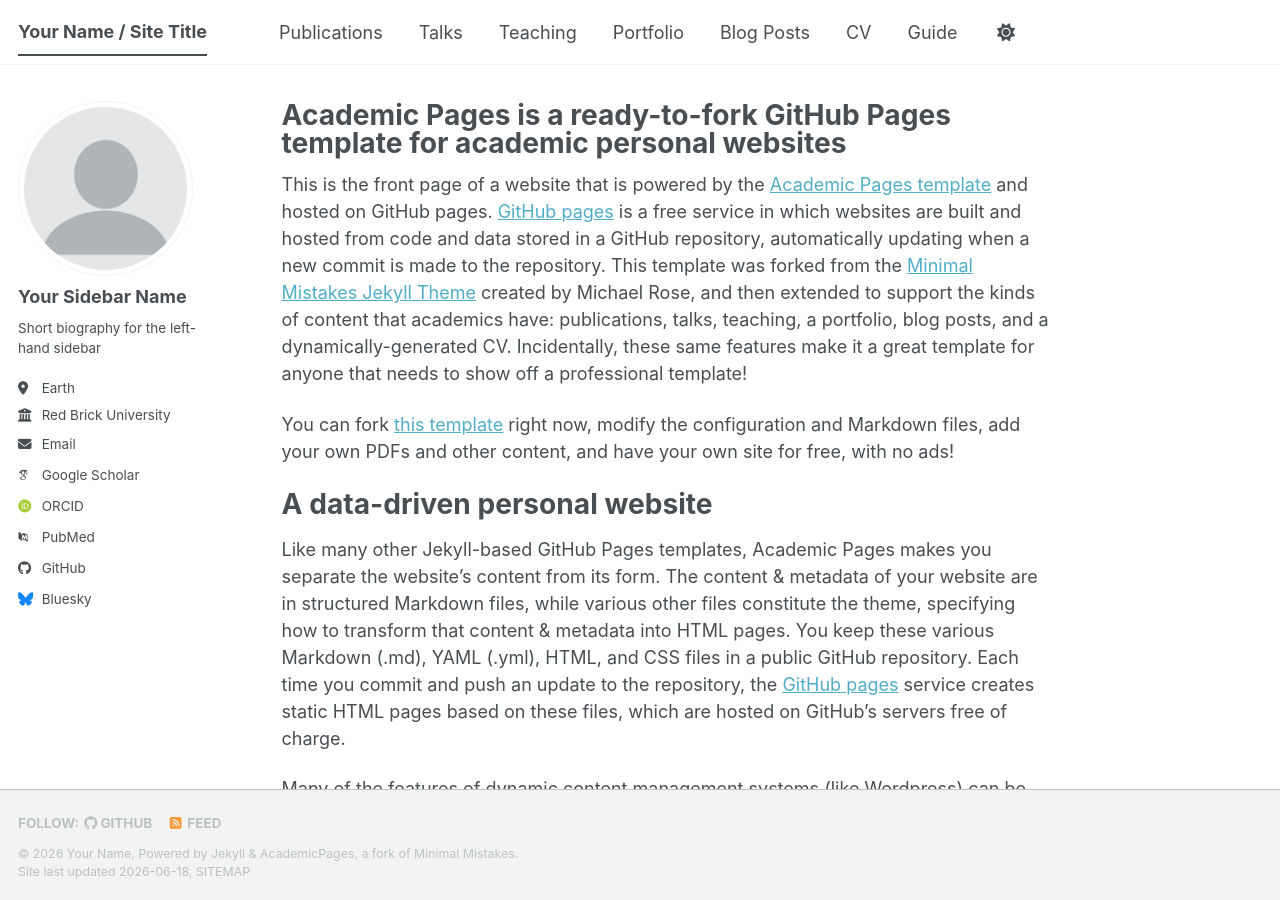
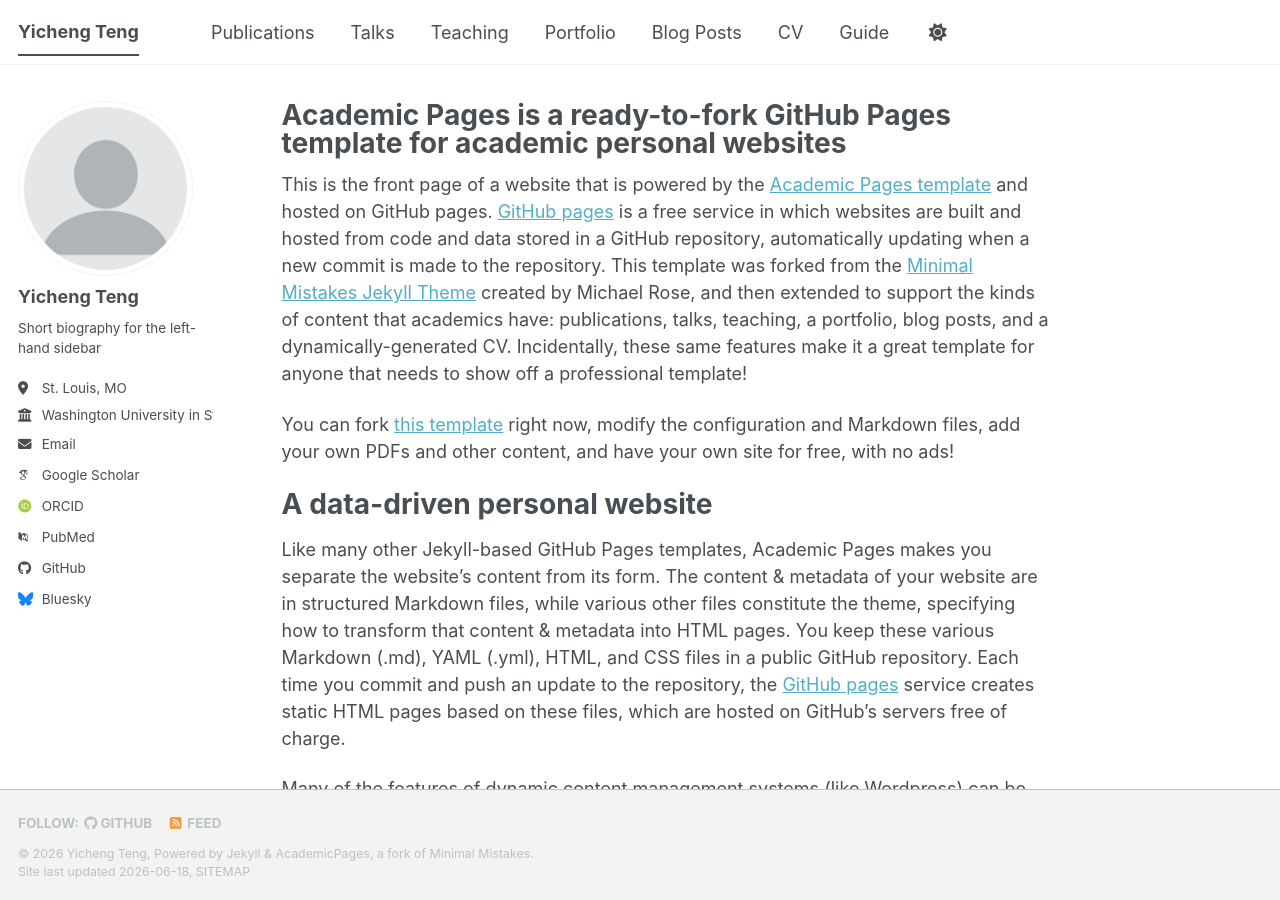
Before and after one commit to Yicheng-Teng/Yicheng-Teng.github.io, a Jekyll site: the page built from _pages/about.md, in a window 1280 px wide and 900 px high. Built offline with Jekyll 4.4.1, drawn with Linux system fonts in a browser that asks for light colours; some web fonts are replaced; a script bundle is joined from its source files by our own code; library files that are not in the unit come from our copies.

Commit message:
Update personal details in _config.yml
Updated personal information including name, description, and contact details.

```diff
--- a/_config.yml
+++ b/_config.yml
@@ -9,14 +9,14 @@
 # Basic Site Settings
 locale                   : "en-US"
 site_theme               : "default" # The available themes options are "default", "air", "sunrise", "mint", "dirt" and "contrast"
-title                    : "Your Name / Site Title"
+title                    : "Yicheng Teng"
 title_separator          : "-"
-name                     : &name "Your Name"
-description              : &description "Your Name's academic portfolio"   # Update this with a general description of your site, this is the default if not overridden by a page
-url                      : https://academicpages.github.io # The base hostname & protocol for your site e.g. "https://[your GitHub username].github.io",
+name                     : &name "Yicheng Teng"
+description              : &description "Ph.D. student in Statistics"   # Update this with a general description of your site, this is the default if not overridden by a page
+url                      : https://Yicheng-Teng.github.io # The base hostname & protocol for your site e.g. "https://[your GitHub username].github.io",
                                                            # or if you already have some other page hosted on Github then use "https://[your GitHub username].github.io/[Your Repo Name]"
 baseurl                  : "" # the subpath of your site, e.g. "/blog"
-repository               : "academicpages/academicpages.github.io"
+repository               : "Yicheng-Teng.github.io"
 
 # Site Author - The following control what appear as part of the author content on the side bar.
 #               If a field is blank the icon and link will not appear, otherwise it will be shown.
@@ -24,13 +24,13 @@ repository               : "academicpages/academicpages.github.io"
 author:
   # Biographic information
   avatar           : "profile.png"
-  name             : "Your Sidebar Name"
+  name             : "Yicheng Teng"
   pronouns         : # example: "she/her"
   bio              : "Short biography for the left-hand sidebar"
-  location         : "Earth"
-  employer         : "Red Brick University"
+  location         : "St. Louis, MO"
+  employer         : "Washington University in St. Louis"
   uri              : # URL
-  email            : "none@example.org"
+  email            : "tengy@wustl.edu"
 
   # Academic websites
   academia         : # URL
```
